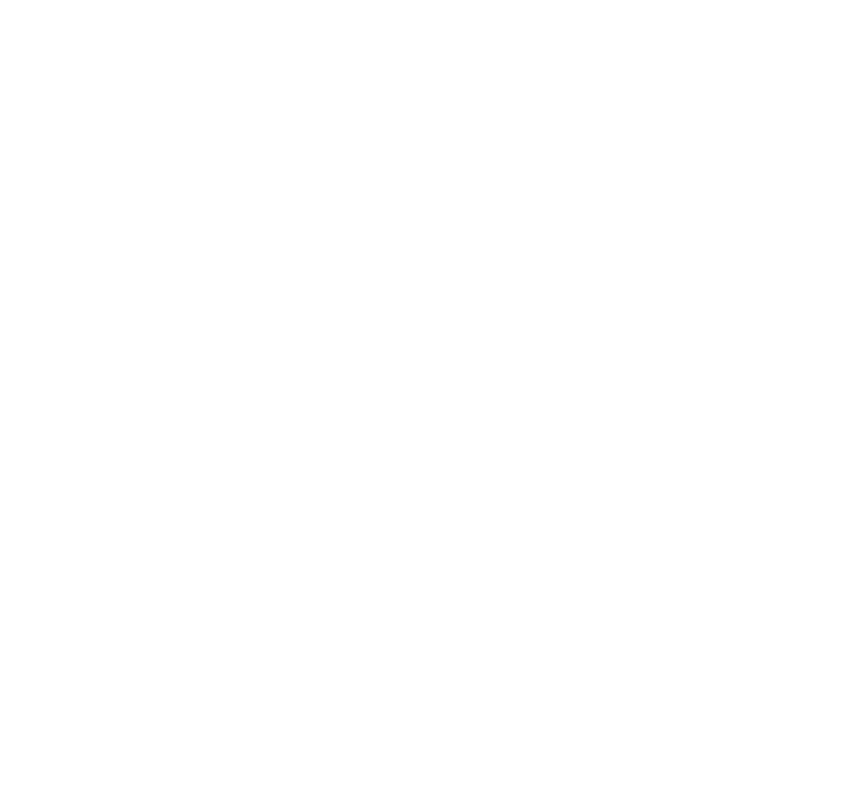
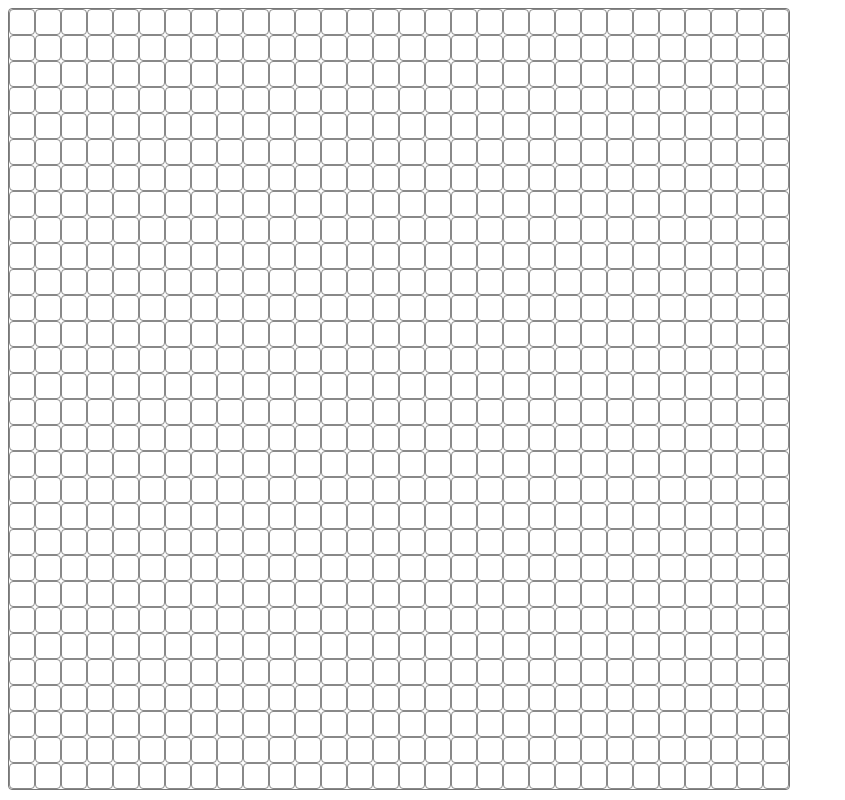
Before and after one commit to WitalijKaa/wkzmejka, a plain HTML site: page index.html in a window 1280 px wide. Shown: the whole page, without its empty margins (0-845 px from the left). Drawn offline with Linux system fonts and the light colour scheme.

Commit message:
построил игровое поле

```diff
--- a/css/gameSnake.css
+++ b/css/gameSnake.css
@@ -1,7 +1,3 @@
 @charset "utf-8";
 
 * { margin: 0; padding: 0; font: 20pt "Segoe WP"; }
-
-div.gameField {
-
-}
--- a/javaScript/ajax.js
+++ b/javaScript/ajax.js
@@ -36,5 +36,5 @@ function tempAjax() {
         },
         "html");
 
-    $("#wrap").load("server.php", {id: 7});
+    $("#wrap").load("server.php", {id: 7}); // догрузить в контент объекта чонибудь из сервака
 }
--- a/javaScript/gameField.js
+++ b/javaScript/gameField.js
@@ -9,18 +9,26 @@ function GameField(size, level) {
 
     this.create = function() {
 
+        var pxFieldSize = String(26 * self.size) + "px";
         $divField = $('#gameField')
-            .remove();
+            .css({"border": "1px solid #777", "border-radius": "4px", "width": pxFieldSize, "height": pxFieldSize});
 
         for (x = 0; x < size; x++) {
             field[x] = [];
             for (y = 0; y < size; y++) {
+
                 field[x][y] = {cell: "empty", time: 0};
+
+                strFormat = "000";
+                strX = strFormat.substring(0, strFormat.length - String(x).length) + x;
+                strY = strFormat.substring(0, strFormat.length - String(y).length) + y;
+
                 var $cell = $("<div></div>")
-                    .css({"border:": "1px solid #ddd", "width": "24px", "height": "24px"});
+                    .css({"border": "1px solid #888", "border-radius": "4px", "width": "24px", "height": "24px", "float": "left"})
+                    .prop("id", "cell" + strX + "w" + strY);
+
+                $divField.append($cell);
             }
         }
-
-
     }
 }
```
